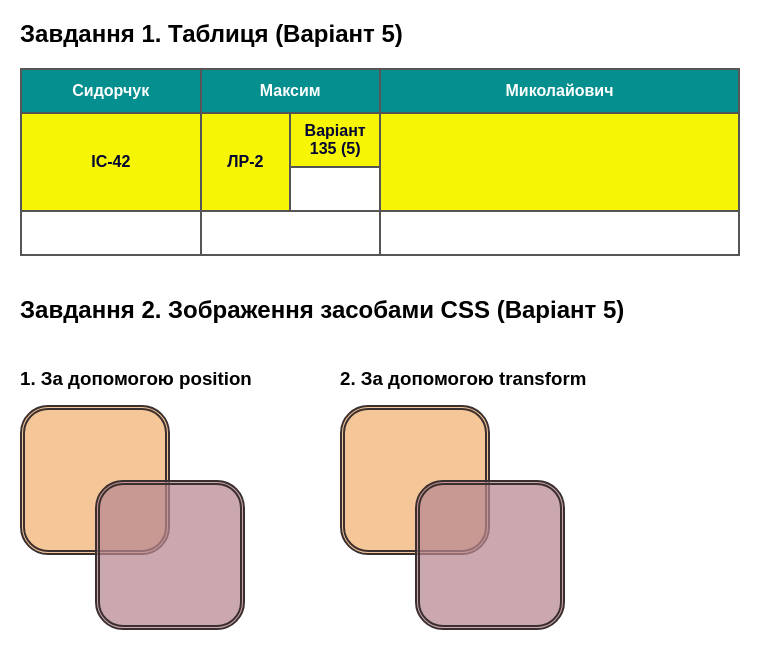
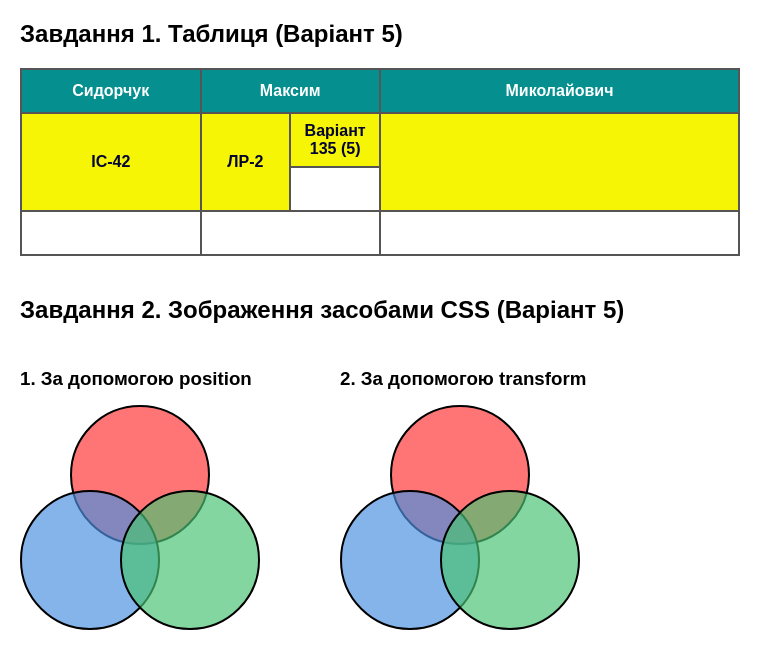
Before and after one commit to SiNnmaks/frontend-basics-labs, a plain HTML site: page lab2/index.html in a window 1280 px wide. Shown: the whole page, without its empty margins (0-783 px from the left). Drawn offline with Linux system fonts and the light colour scheme.

Commit message:
Fix Lab 2 Task 2: three overlapping circles (Variant 5)

```diff
--- a/lab2/index.html
+++ b/lab2/index.html
@@ -3,7 +3,7 @@
 <head>
     <meta charset="UTF-8">
     <meta name="viewport" content="width=device-width, initial-scale=1.0">
-    <title>Сидорчук М. О., Група ІС-42, ЛР-2, Варіант 135 (5)</title>
+    <title>Сидорчук М. М., Група ІС-42, ЛР-2, Варіант 135 (5)</title>
     <link rel="stylesheet" href="style.css">
     <style>
         table {
@@ -57,24 +57,20 @@
             <col style="width: 12.5%;">
             <col style="width: 50%;">
         </colgroup>
-        <!-- 1-й рядок: ПІБ окремо в кожну комірку -->
         <tr class="row-1">
             <td>Сидорчук</td>
             <td colspan="2">Максим</td>
             <td>Миколайович</td>
         </tr>
-        <!-- 2-й рядок: група, номер ЛР, номер варіанта -->
         <tr class="row-2">
             <td rowspan="2">ІС-42</td>
             <td rowspan="2">ЛР-2</td>
             <td>Варіант 135 (5)</td>
             <td rowspan="2"></td>
         </tr>
-        <!-- 3-й рядок: нижня половина розділеної центральної комірки -->
         <tr>
             <td></td>
         </tr>
-        <!-- 4-й рядок: нижній рядок таблиці -->
         <tr>
             <td></td>
             <td colspan="2"></td>
@@ -87,16 +83,18 @@
         <div class="figure-block">
             <h3>1. За допомогою position</h3>
             <div class="canvas-position">
-                <div class="box box-top"></div>
-                <div class="box box-bottom"></div>
+                <div class="circle circle-red"></div>
+                <div class="circle circle-blue"></div>
+                <div class="circle circle-green"></div>
             </div>
         </div>
 
         <div class="figure-block">
             <h3>2. За допомогою transform</h3>
             <div class="canvas-transform">
-                <div class="box box-top"></div>
-                <div class="box box-bottom"></div>
+                <div class="circle circle-red"></div>
+                <div class="circle circle-blue"></div>
+                <div class="circle circle-green"></div>
             </div>
         </div>
     </div>
--- a/lab2/style.css
+++ b/lab2/style.css
@@ -13,52 +13,66 @@ body {
     margin-bottom: 15px;
 }
 
-/* Спільні стилі квадратів варіанта 5 */
-.box {
-    width: 150px;
-    height: 150px;
-    border-radius: 28px;
-    border: 5px double #3b2f2f;
+/* Спільні стилі кіл варіанта 5 */
+.circle {
+    width: 140px;
+    height: 140px;
+    border-radius: 50%;
+    border: 2px solid #000000;
     box-sizing: border-box;
 }
 
-.box-top {
-    background-color: rgba(242, 188, 134, 0.85);
+.circle-red {
+    background-color: rgba(255, 65, 65, 0.72);
 }
 
-.box-bottom {
-    background-color: rgba(183, 135, 145, 0.72);
+.circle-blue {
+    background-color: rgba(75, 145, 225, 0.68);
+}
+
+.circle-green {
+    background-color: rgba(75, 195, 115, 0.68);
 }
 
 /* 1. Побудова за допомогою position */
 .canvas-position {
     position: relative;
     width: 240px;
-    height: 240px;
+    height: 230px;
 }
 
-.canvas-position .box-top {
+.canvas-position .circle-red {
     position: absolute;
     top: 0;
+    left: 50px;
+}
+
+.canvas-position .circle-blue {
+    position: absolute;
+    top: 85px;
     left: 0;
 }
 
-.canvas-position .box-bottom {
+.canvas-position .circle-green {
     position: absolute;
-    top: 75px;
-    left: 75px;
+    top: 85px;
+    left: 100px;
 }
 
 /* 2. Побудова за допомогою transform */
 .canvas-transform {
     width: 240px;
-    height: 240px;
+    height: 230px;
 }
 
-.canvas-transform .box-top {
-    transform: translate(0, 0);
+.canvas-transform .circle-red {
+    transform: translate(50px, 0);
 }
 
-.canvas-transform .box-bottom {
-    transform: translate(75px, -75px);
+.canvas-transform .circle-blue {
+    transform: translate(0, -55px);
 }
+
+.canvas-transform .circle-green {
+    transform: translate(100px, -195px);
+}
```
